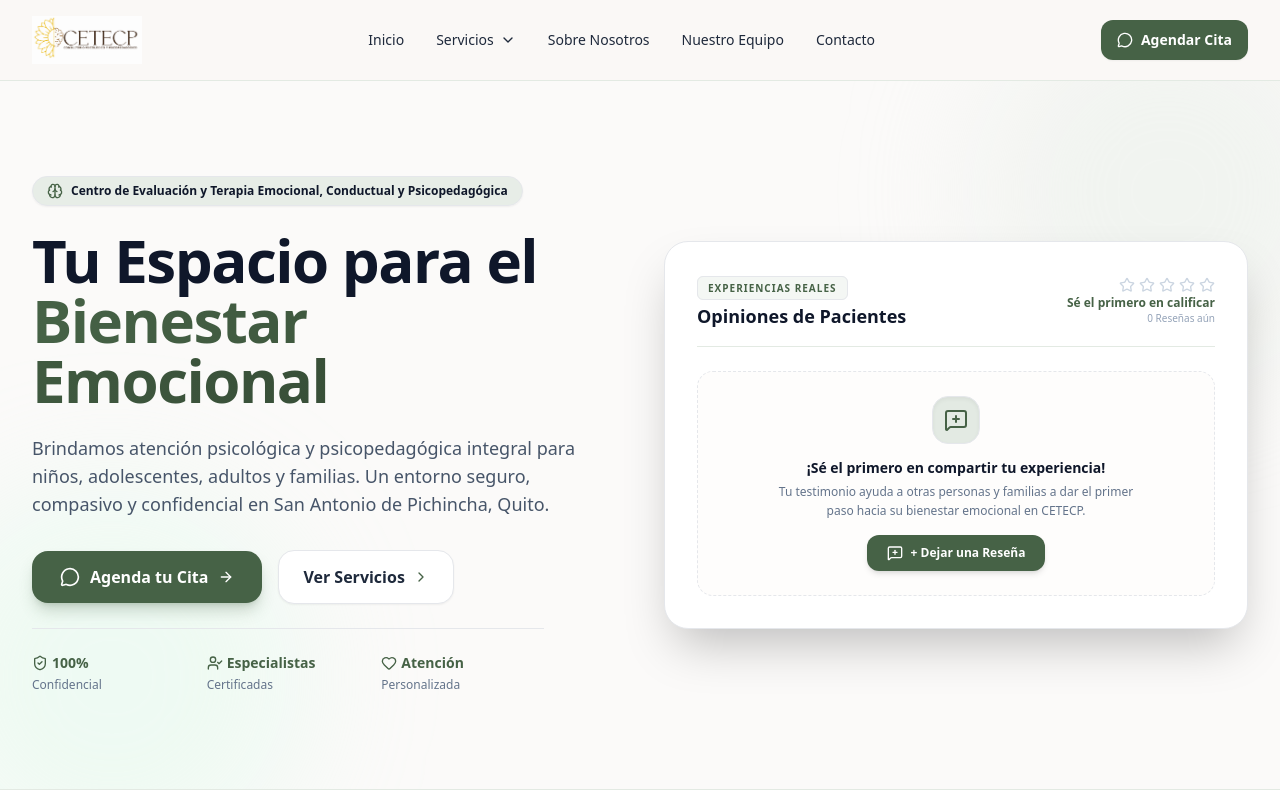
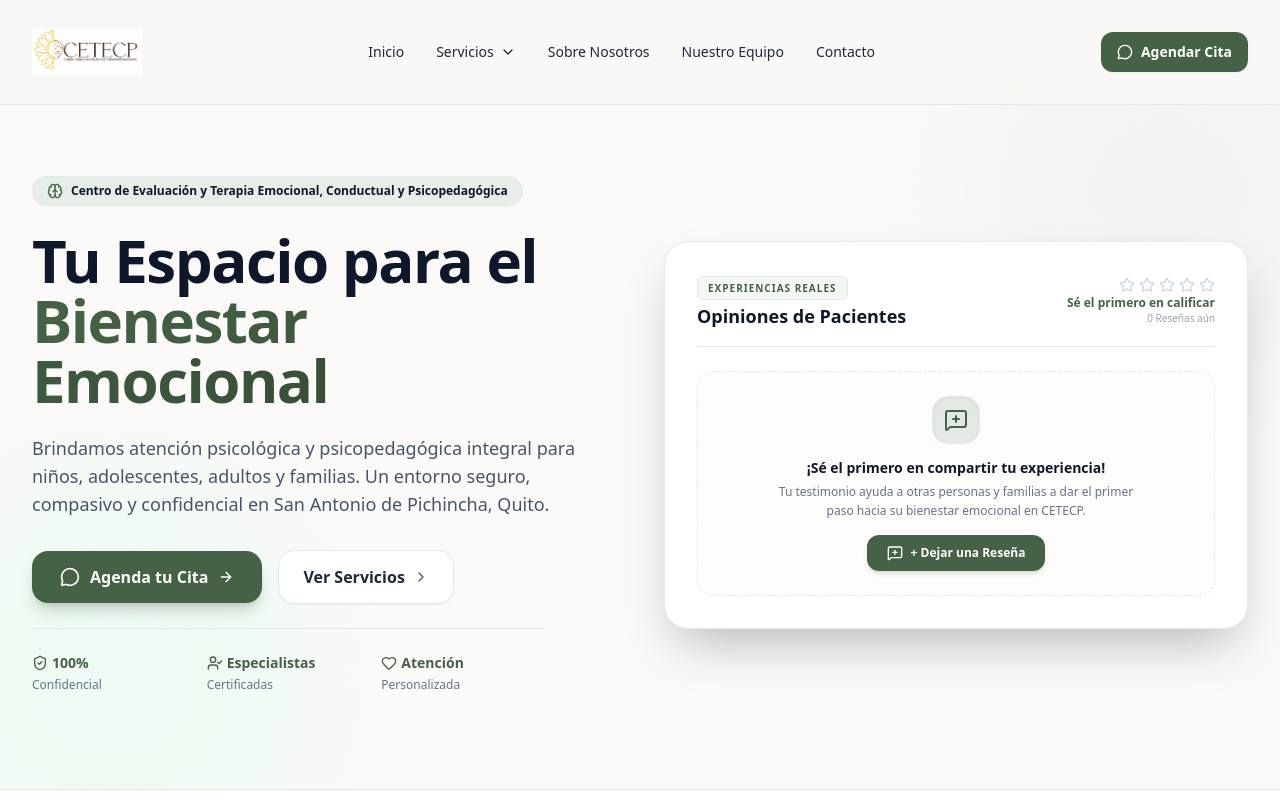
Before and after one commit to carlosulcuango/Cetecp, a React (Vite) app: page / in a window 1280 px wide. Shown: the top 800 px of the page. Built offline with nearby package versions, Linux system fonts and the light colour scheme.

Commit message:
Actualizacion de imagen de logo y aumento de tamano en Navbar

```diff
--- a/src/components/Navbar.tsx
+++ b/src/components/Navbar.tsx
@@ -92,11 +92,11 @@ export const Navbar: React.FC<NavbarProps> = ({ onSelectServiceCategory, onOpenW
       className={`fixed top-0 left-0 right-0 z-50 transition-all duration-300 ${
         isScrolled
           ? 'bg-white/95 backdrop-blur-md shadow-md py-3'
-          : 'bg-warmCream/90 backdrop-blur-sm py-4 border-b border-sage-100'
+          : 'bg-warmCream/90 backdrop-blur-sm py-3 border-b border-sage-100'
       }`}
     >
       <div className="max-w-7xl mx-auto px-4 sm:px-6 lg:px-8">
-        <div className="flex items-center justify-between">
+        <div className="flex items-center justify-between h-16 md:h-20">
 
           {/* Logo & Brand */}
           <Link
```
